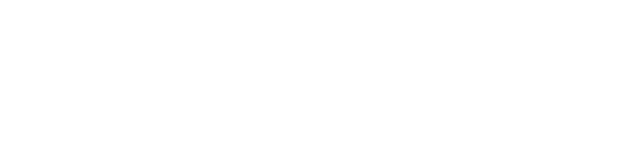
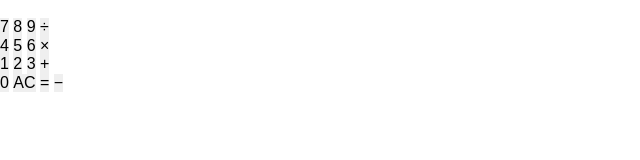
Before and after one commit to pa-aggarwal/calculator, a plain HTML site: page index.html in a window 1280 px wide. Shown: the whole page, without its empty margins (0-640 px from the left). Drawn offline with Linux system fonts and the light colour scheme.

Commit message:
Create markup for basic calculator buttons and display

```diff
--- a/index.html
+++ b/index.html
@@ -9,6 +9,45 @@
         <title>Calculator App</title>
     </head>
     <body>
+
+        <form action="" method="get" class="calculator">
+            <div class="calculation">
+                <output class="calculation-display">&nbsp;</output>
+                <output class="calculation-result">&nbsp;</output>
+            </div>
+            <div class="container">
+                <div class="row">
+                    <button class="number-button" type="button" name="number" value="7">7</button>
+                    <button class="number-button" type="button" name="number" value="8">8</button>
+                    <button class="number-button" type="button" name="number" value="9">9</button>
+                    <!-- HTML entity code is for divide symbol. -->
+                    <button class="operator-button" type="button" name="operator" value="divide">&#247;</button>
+                </div>
+                <div class="row">
+                    <button class="number-button" type="button" name="number" value="4">4</button>
+                    <button class="number-button" type="button" name="number" value="5">5</button>
+                    <button class="number-button" type="button" name="number" value="6">6</button>
+                    <!-- HTML entity code is for multiply symbol. -->
+                    <button class="operator-button" type="button" name="operator" value="multiply">&#215;</button>
+                </div>
+                <div class="row">
+                    <button class="number-button" type="button" name="number" value="1">1</button>
+                    <button class="number-button" type="button" name="number" value="2">2</button>
+                    <button class="number-button" type="button" name="number" value="3">3</button>
+                    <!-- HTML entity code is for add symbol. -->
+                    <button class="operator-button" type="button" name="operator" value="add">&#43;</button>
+                </div>
+                <div class="row">
+                    <button class="number-button" type="button" name="number" value="0">0</button>
+                    <button class="clear-button" type="reset" name="clear" value="true">AC</button>
+                    <!-- HTML entity code is for equal symbol. -->
+                    <button class="equal-button" type="button" name="equals" value="true">&#61;</button>
+                    <!-- HTML entity code is for subtract symbol. -->
+                    <button class="operator-button" type="button" name="operator" value="subtract">&#8722;</button>
+                </div>
+            </div>
+        </form>
+
         <script src="scripts/main.js" charset="utf-8"></script>
     </body>
 </html>
--- a/stylesheets/style.css
+++ b/stylesheets/style.css
@@ -0,0 +1,4 @@
+body {
+    font-family: sans-serif;
+    font-size: 1.6rem;
+}
```
